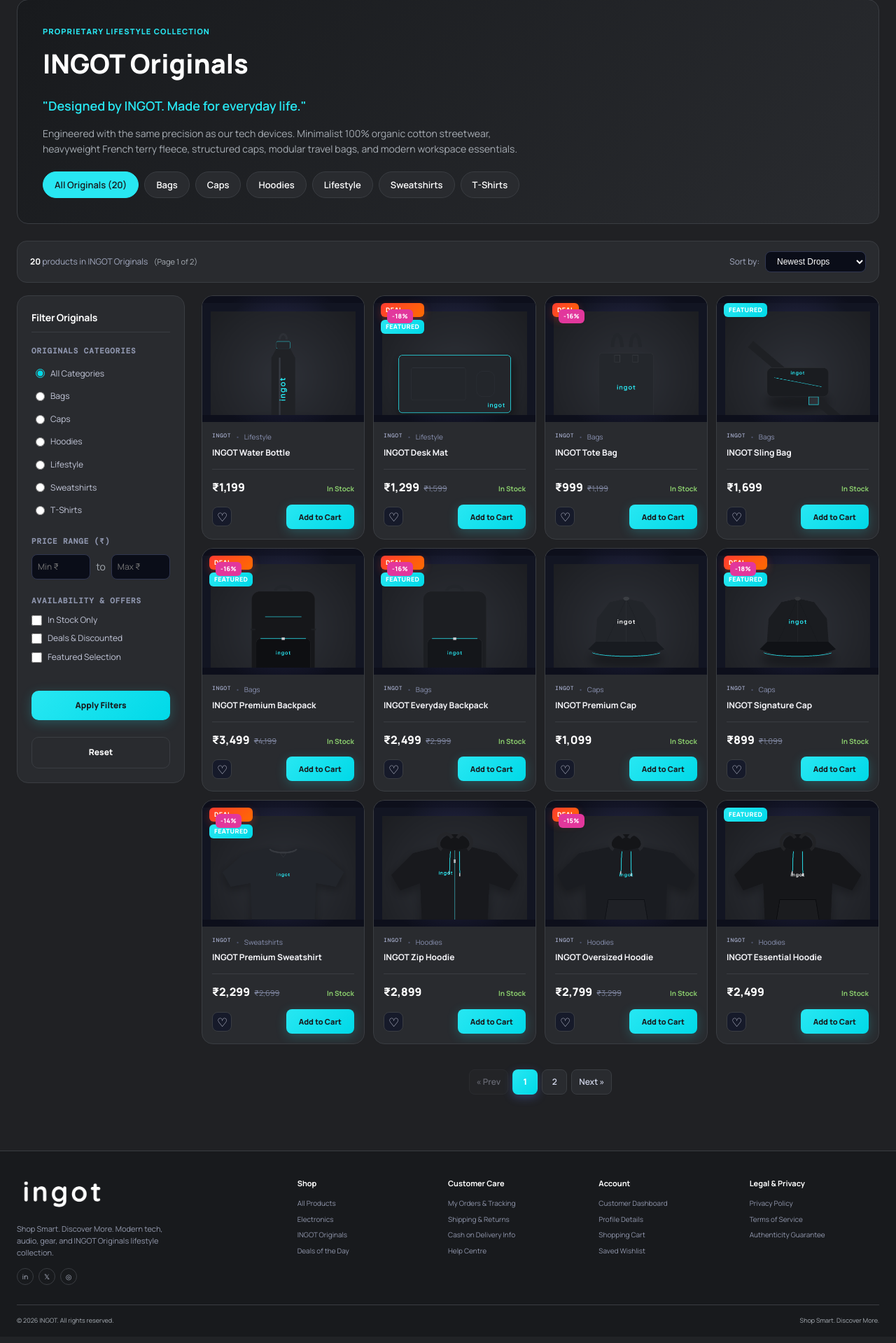
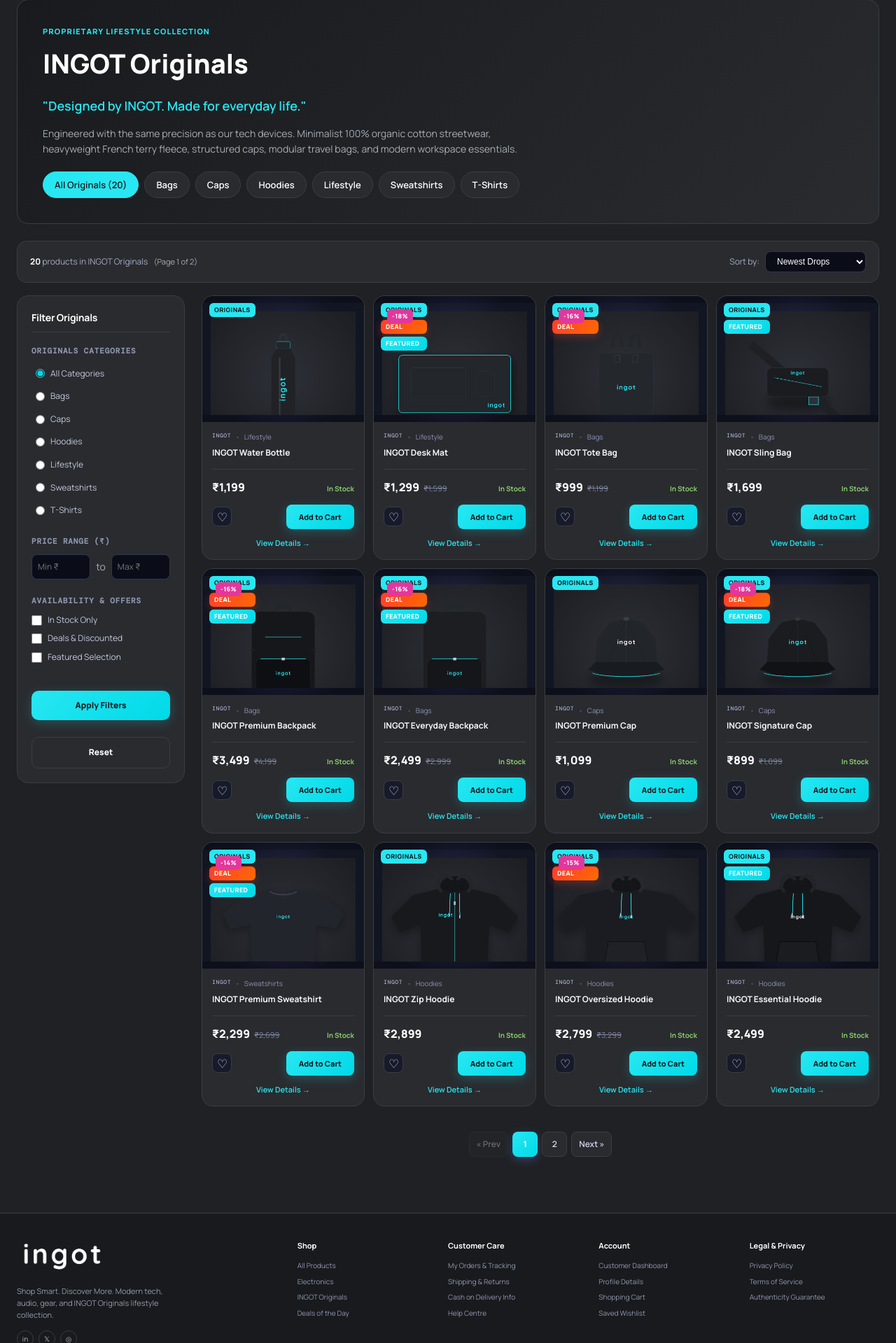
Before and after one commit to ashishsahoo18/Block-Rock-E-Commerce, a Django app: page /ingot-originals/ in a window 1280 px wide. Shown: the part 170-2089 px from the top of the page at 70% size. Before the commit the page ends 2063 px from the top, so only its background shows below. Run offline with Django 5.2, Linux system fonts and the light colour scheme; a user stored in the database is signed in; data comes from the database, SQL or seed files in the repository.

Commit message:
Update product_card.html

```diff
--- a/Block-Rock-Ecommerce/blockrock/templates/includes/product_card.html
+++ b/Block-Rock-Ecommerce/blockrock/templates/includes/product_card.html
@@ -1,9 +1,9 @@
 {% load currency_filters %}
-<article class="product-card marketplace-card">
+<article class="product-card marketplace-card {% if product.is_ingot_original %}originals-card{% endif %}">
   <div class="card-image-wrap">
     <a class="product-image" href="{% url 'product_detail' product.slug %}">
       {% if product.image %}
-        <img src="{{ product.image.url }}" alt="{{ product.name }}" loading="lazy">
+        <img src="{{ product.image.url }}" alt="{{ product.name }}" loading="lazy" class="card-img-element">
       {% else %}
         <div class="product-placeholder category-placeholder category-{{ product.category.slug }}">
           {% if product.category.name == 'Laptops' %}
@@ -28,7 +28,11 @@
       {% endif %}
     </a>
 
+    <!-- Badges Row -->
     <div class="card-badges">
+      {% if product.is_ingot_original %}
+        <span class="badge originals-badge">ORIGINALS</span>
+      {% endif %}
       {% if product.is_deal %}
         <span class="badge deal-badge">DEAL</span>
       {% endif %}
@@ -49,10 +53,10 @@
     </div>
 
     <h3 class="product-title">
-      <a href="{% url 'product_detail' product.slug %}">{{ product.name }}</a>
+      <a href="{% url 'product_detail' product.slug %}" title="{{ product.name }}">{{ product.name }}</a>
     </h3>
 
-    {% if product.rating %}
+    {% if product.rating and product.review_count %}
       <div class="product-rating">
         <span class="rating-pill">
           <span>★</span> {{ product.rating|floatformat:1 }}
@@ -78,7 +82,7 @@
         <form method="post" action="{% url 'add_to_wishlist' product.slug %}" class="wishlist-form">
           {% csrf_token %}
           <input type="hidden" name="next" value="{{ request.get_full_path }}">
-          <button class="card-heart {% if product.id in wishlist_product_ids %}saved{% endif %}" type="submit" aria-label="Add {{ product.name }} to wishlist" title="Save to Wishlist">
+          <button class="card-heart {% if product.id in wishlist_product_ids %}saved{% endif %}" type="submit" aria-label="Save {{ product.name }} to wishlist" title="Save to Wishlist">
             {% if product.id in wishlist_product_ids %}♥{% else %}♡{% endif %}
           </button>
         </form>
@@ -94,5 +98,8 @@
         <a class="button button-cart" href="{% url 'login' %}?next={{ request.get_full_path|urlencode }}">Add to Cart</a>
       {% endif %}
     </div>
+    <div class="card-details-row">
+      <a href="{% url 'product_detail' product.slug %}" class="card-view-details-link">View Details &rarr;</a>
+    </div>
   </div>
 </article>
```
